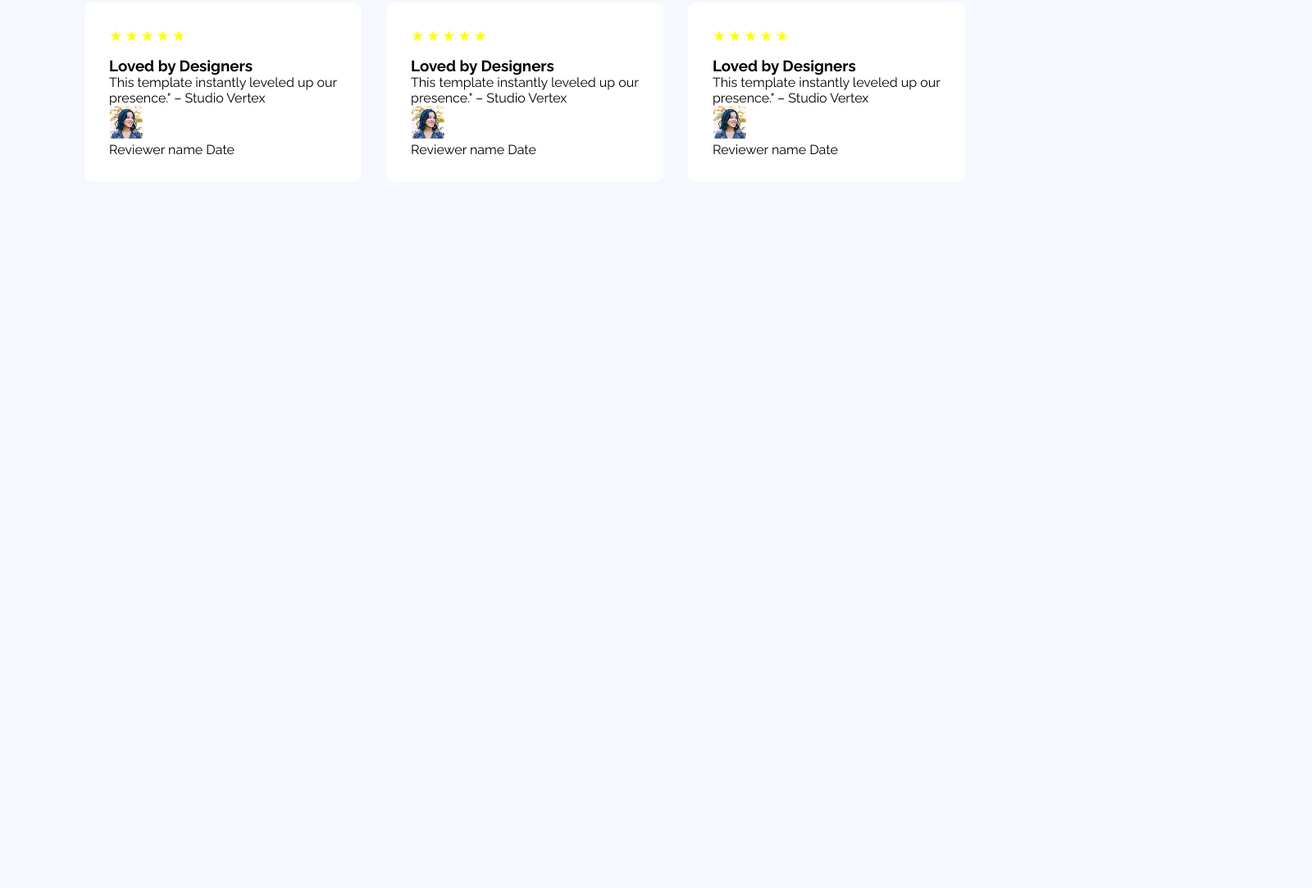
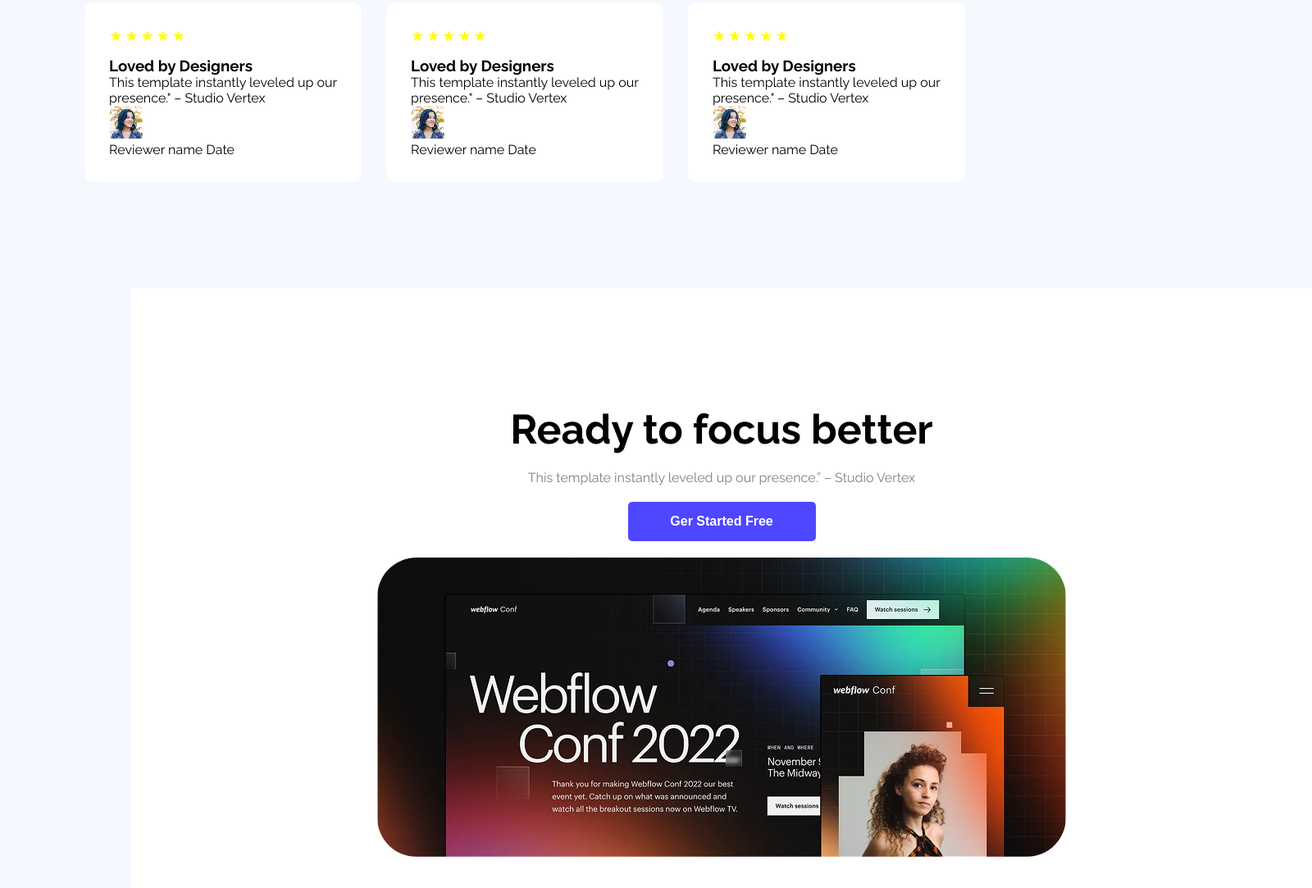
Before and after one commit to mahi8026/Assignment-01, a plain HTML site: page index.html in a window 1280 px wide. Shown: the part 1973-3056 px from the top of the page at 82% size, 1600 px wide, since content can reach past the window. Before the commit the page ends 2325 px from the top, so only its background shows below. Drawn offline with Linux system fonts and the light colour scheme.

Commit message:
adding webflow conf-2022

```diff
--- a/index.html
+++ b/index.html
@@ -112,6 +112,16 @@
              </div>
             </div>
         </section>
+        <section>
+            <div class="wc-big-container">
+                <div class="wc-content">
+                    <h1>Ready to focus better</h1>
+                    <p>This template instantly leveled up our presence.” – Studio Vertex</p>
+                    <a href=""><button class="btn-4">Ger Started Free</button></a>
+                    <img src="Assets/wc-big.png" alt="">
+                </div>
+            </div>
+        </section>
     </Main>
     <Footer>
 
--- a/style.css
+++ b/style.css
@@ -88,7 +88,7 @@ nav{
 }
 .info-image {
     flex: 1;
-    text-align: right;
+    text-align:right;
 }
 .info-image img {
     max-width: 100%;
@@ -176,3 +176,45 @@ nav{
     margin-bottom: 15px;
     letter-spacing: 3px;
 }
+.wc-big-container{
+    background-color: white;
+    width: 1140px;
+    height: 697px;
+    padding: 71px 150px;
+    margin: 5px 150px;
+    text-align: center;
+    margin-left: 160px;
+
+}
+.wc-big-container img{
+    width: 840px;
+    height: 365px;
+    display: flex;
+    flex-direction: column;
+    margin-left: 150px;
+    border-radius: 48px;
+    margin-bottom: 71px;
+}
+.wc-big-container h1 {
+    margin: 71px 312px 20px 312px;
+    font-size: 50px;
+    font-weight: bold;
+}
+.wc-big-container p {
+    margin: 20px 326.5px;
+    color: rgba(0, 0, 0, 0.5);
+}
+.btn-4{
+    color: white;
+    font-weight: bold;
+    align-items: center;
+    border: none;
+    background-color: #4E47FF;
+    font-size: 16px;
+    cursor: pointer;
+    gap: 16px;
+    width: 229px;
+    height: 48px;
+    border-radius: 5px;
+    margin-bottom: 20px;
+}
```
